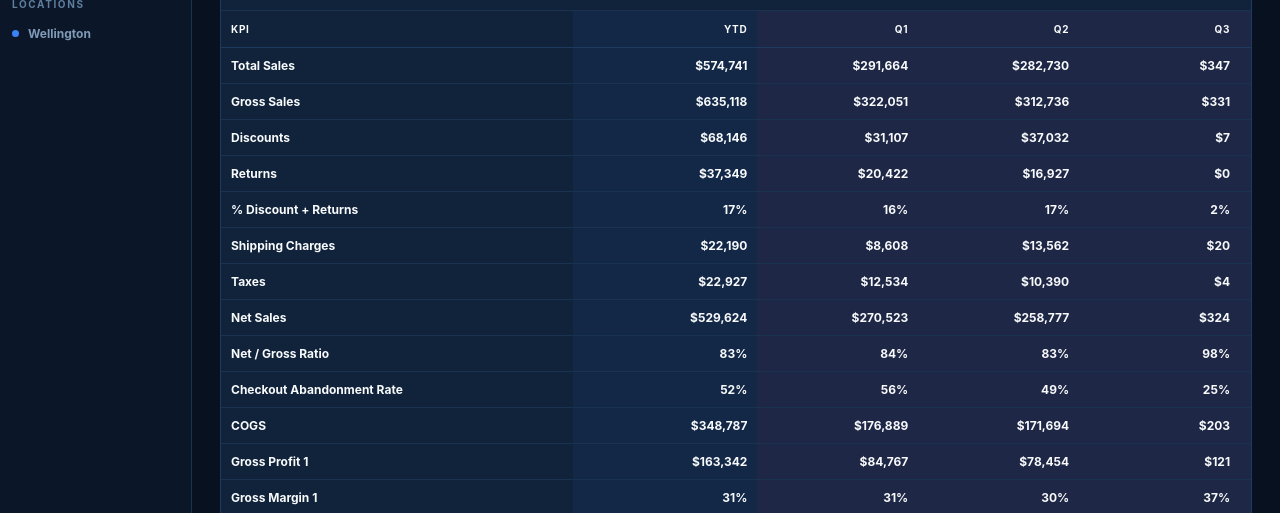
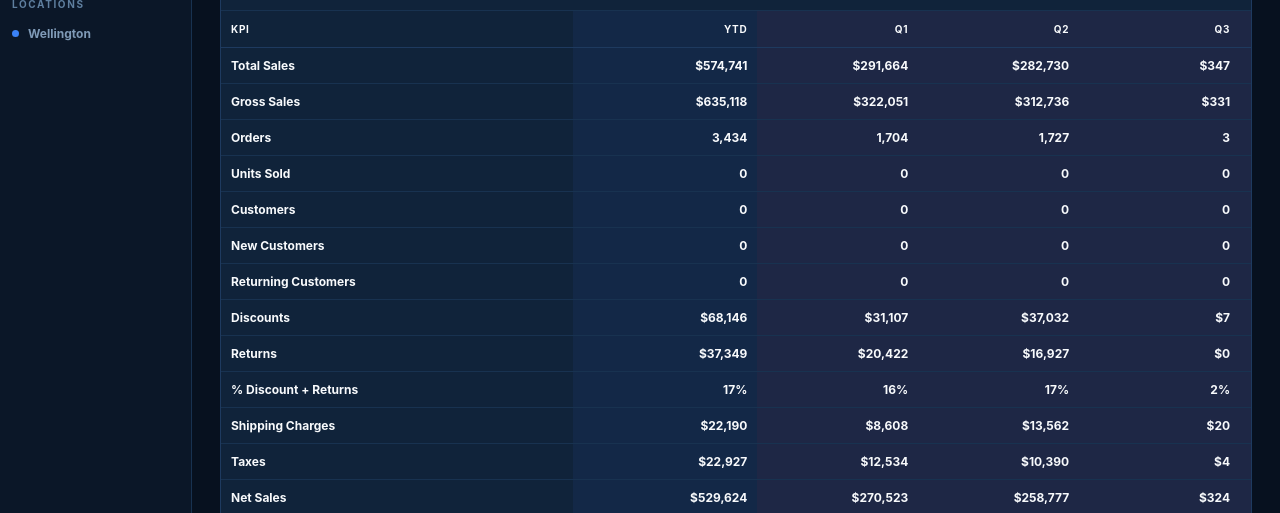
Before and after one commit to Equestrian-Labs-Dashboard/financial-report-dashboard, a plain HTML site: page docs/index.html in a window 1280 px wide. Shown: the part 286-799 px from the top of the page. Drawn offline with nearby package versions, Linux system fonts and the light colour scheme.

Commit message:
Update index.html

```diff
--- a/docs/index.html
+++ b/docs/index.html
@@ -1093,7 +1093,7 @@
       const result = {
         total_sales: 0, gross_sales: 0, discounts: 0, returns: 0, discounts_returns: 0,
         shipping_charges: 0, taxes: 0, net_sales: 0, cogs: 0, gross_profit_1: 0,
-        gross_profit_2: 0, gross_profit_3: 0, transactions: 0, net_gross_ratio: 0,
+        gross_profit_2: 0, gross_profit_3: 0, transactions: 0, orders: 0, units_sold: 0, customers: 0, new_customers: 0, returning_customers: 0, net_gross_ratio: 0,
         sessions_reached_checkout: 0, sessions_completed_checkout: 0, checkout_abandonments: 0
       };
 
@@ -1111,6 +1111,11 @@
         result.gross_profit_2 += Number(row.gross_profit_2 || row.gross_profit_1 || 0);
         result.gross_profit_3 += Number(row.gross_profit_3 || row.gross_profit_2 || 0);
         result.transactions += Number(row.transactions || 0);
+        result.orders += Number(row.orders || row.transactions || 0);
+        result.units_sold += Number(row.units_sold || 0);
+        result.customers += Number(row.customers || 0);
+        result.new_customers += Number(row.new_customers || 0);
+        result.returning_customers += Number(row.returning_customers || 0);
         result.sessions_reached_checkout += rowReachedCheckout(row);
         result.sessions_completed_checkout += rowCompletedCheckout(row);
         result.checkout_abandonments += rowCheckoutAbandonments(row);
@@ -1177,6 +1182,11 @@
       document.getElementById("shopifyKpis").innerHTML = `
         <div class="kpi-card positive"><div class="kpi-label">Total Sales</div><div class="kpi-value">${compactMoney(totals.total_sales)}</div><div class="kpi-chip green">Shopify</div><div class="kpi-note">Net + Shipping + Taxes</div></div>
         <div class="kpi-card"><div class="kpi-label">Gross Sales</div><div class="kpi-value">${compactMoney(totals.gross_sales)}</div><div class="kpi-chip">Shopify</div><div class="kpi-note">Price × Qty</div></div>
+        <div class="kpi-card"><div class="kpi-label">Orders</div><div class="kpi-value">${compactNumber(totals.orders || totals.transactions)}</div><div class="kpi-chip">Shopify</div><div class="kpi-note">Order count</div></div>
+        <div class="kpi-card"><div class="kpi-label">Units Sold</div><div class="kpi-value">${compactNumber(totals.units_sold)}</div><div class="kpi-chip">Orders API</div><div class="kpi-note">Line item quantity</div></div>
+        <div class="kpi-card"><div class="kpi-label">Customers</div><div class="kpi-value">${compactNumber(totals.customers)}</div><div class="kpi-chip">Orders API</div><div class="kpi-note">Unique customer count</div></div>
+        <div class="kpi-card"><div class="kpi-label">New Customers</div><div class="kpi-value">${compactNumber(totals.new_customers)}</div><div class="kpi-chip">Calculated</div><div class="kpi-note">First purchase in selected year</div></div>
+        <div class="kpi-card"><div class="kpi-label">Returning Customers</div><div class="kpi-value">${compactNumber(totals.returning_customers)}</div><div class="kpi-chip">Calculated</div><div class="kpi-note">Purchased again in selected year</div></div>
         <div class="kpi-card warning"><div class="kpi-label">Discounts + Returns</div><div class="kpi-value">${compactMoney(totals.discounts_returns)}</div><div class="kpi-chip">Calculated</div><div class="kpi-note">Total deductions</div></div>
         <div class="kpi-card warning"><div class="kpi-label">% Discount + Returns</div><div class="kpi-value">${percent(totals.discounts_returns_pct)}</div><div class="kpi-chip">Calculated</div><div class="kpi-note">Of Gross Sales</div></div>
         <div class="kpi-card"><div class="kpi-label">Shipping Charges</div><div class="kpi-value">${compactMoney(totals.shipping_charges)}</div><div class="kpi-chip">Shopify</div><div class="kpi-note">Collected shipping</div></div>
@@ -1202,7 +1212,7 @@
           grouped[month] = {
             month, total_sales: 0, gross_sales: 0, discounts: 0, returns: 0, discounts_returns: 0,
             shipping_charges: 0, taxes: 0, net_sales: 0, cogs: 0, gross_profit_1: 0,
-            gross_profit_2: 0, gross_profit_3: 0, transactions: 0, sessions_reached_checkout: 0, sessions_completed_checkout: 0
+            gross_profit_2: 0, gross_profit_3: 0, transactions: 0, orders: 0, units_sold: 0, customers: 0, new_customers: 0, returning_customers: 0, sessions_reached_checkout: 0, sessions_completed_checkout: 0
           };
         }
         grouped[month].total_sales += Number(row.total_sales || 0);
@@ -1218,6 +1228,11 @@
         grouped[month].gross_profit_2 += Number(row.gross_profit_2 || row.gross_profit_1 || 0);
         grouped[month].gross_profit_3 += Number(row.gross_profit_3 || row.gross_profit_2 || 0);
         grouped[month].transactions += Number(row.transactions || 0);
+        grouped[month].orders += Number(row.orders || row.transactions || 0);
+        grouped[month].units_sold += Number(row.units_sold || 0);
+        grouped[month].customers += Number(row.customers || 0);
+        grouped[month].new_customers += Number(row.new_customers || 0);
+        grouped[month].returning_customers += Number(row.returning_customers || 0);
         grouped[month].sessions_reached_checkout += rowReachedCheckout(row);
         grouped[month].sessions_completed_checkout += rowCompletedCheckout(row);
       });
@@ -1335,6 +1350,11 @@
       const metrics = [
         { key: "total_sales", label: "Total Sales", formatter: money },
         { key: "gross_sales", label: "Gross Sales", formatter: money },
+        { key: "orders", label: "Orders", formatter: number },
+        { key: "units_sold", label: "Units Sold", formatter: number },
+        { key: "customers", label: "Customers", formatter: number },
+        { key: "new_customers", label: "New Customers", formatter: number },
+        { key: "returning_customers", label: "Returning Customers", formatter: number },
         { key: "discounts", label: "Discounts", formatter: money },
         { key: "returns", label: "Returns", formatter: money },
         { key: "discounts_returns_pct", label: "% Discount + Returns", formatter: percent },
@@ -1385,6 +1405,7 @@
       document.getElementById("executiveNotes").innerHTML = `
         <li><span class="note-dot"></span><span>Selected Shopify view: <strong>${viewText}</strong>, <strong>${selected.filters.year}</strong>, <strong>${periodText}</strong>.</span></li>
         <li><span class="note-dot"></span><span>Total Sales are <strong>${money(totals.total_sales)}</strong> and Net Sales are <strong>${money(totals.net_sales)}</strong>.</span></li>
+        <li><span class="note-dot"></span><span>Orders: <strong>${number(totals.orders || totals.transactions)}</strong>, Units Sold: <strong>${number(totals.units_sold)}</strong>, Customers: <strong>${number(totals.customers)}</strong>.</span></li>
         <li><span class="note-dot"></span><span>Discounts + Returns represent <strong>${percent(totals.discounts_returns_pct)}</strong> of Gross Sales.</span></li>
         <li><span class="note-dot"></span><span>Net / Gross Ratio is <strong>${percent(totals.net_gross_ratio)}</strong>. Checkout Abandonment Rate is <strong>${percent(totals.checkout_abandonment_rate)}</strong>.</span></li>
       `;
```
